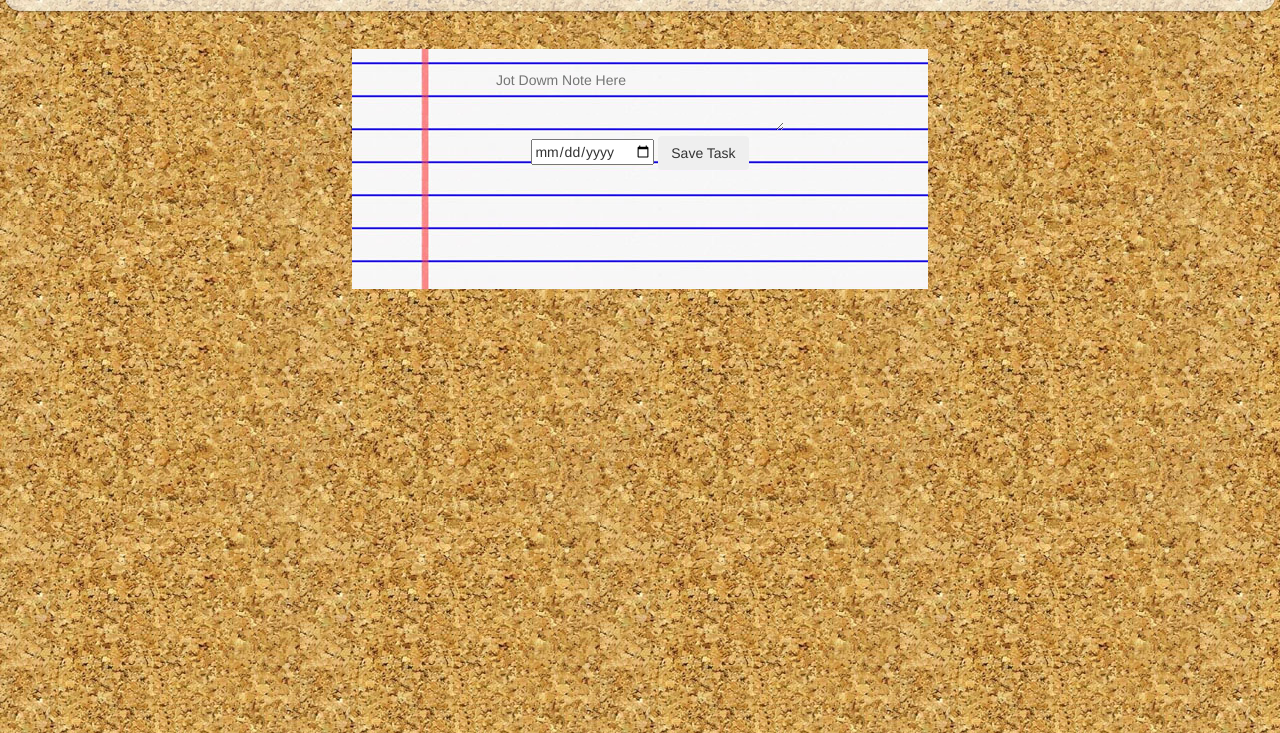
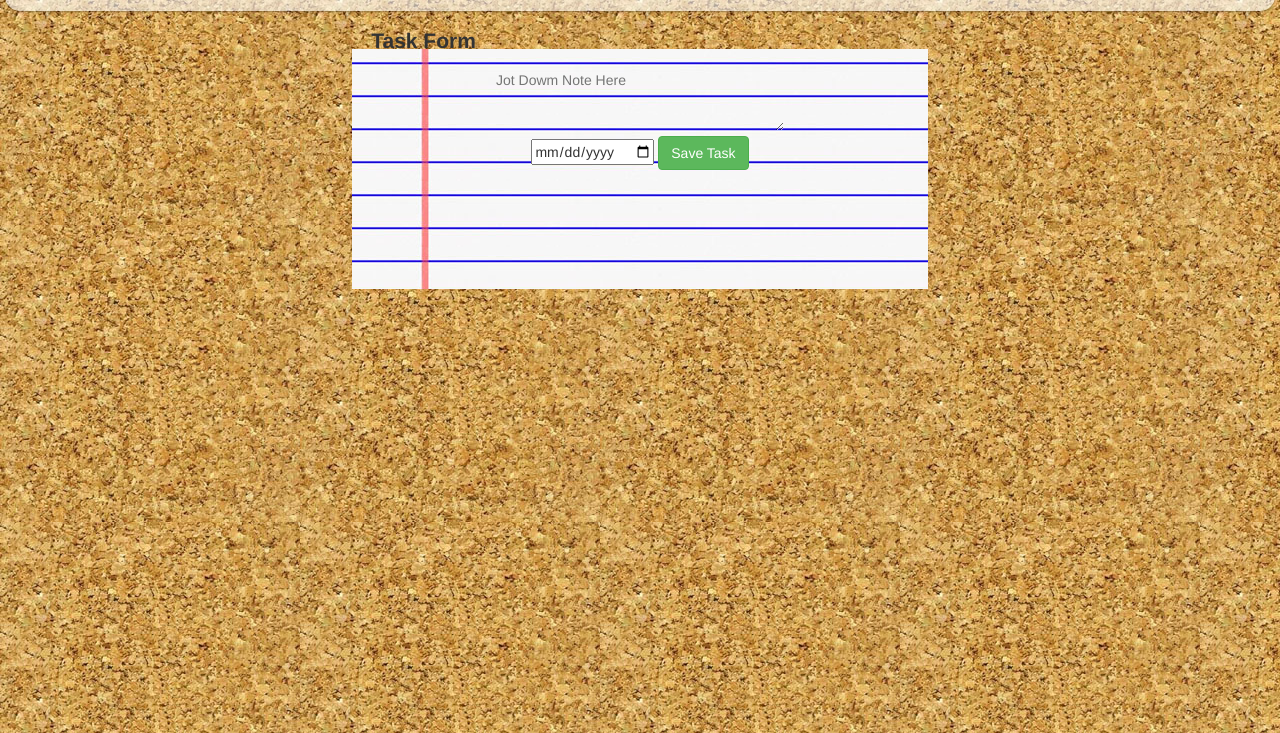
Before and after one commit to ItzhakS/Mytaskboard, a plain HTML site: page index.html in a window 1280 px wide. Shown: the part 72-805 px from the top of the page. Drawn offline with nearby package versions, Linux system fonts and the light colour scheme.

Commit message:
add task form heading

```diff
--- a/css/style.css
+++ b/css/style.css
@@ -14,6 +14,10 @@ header{
     border-radius: 15px;
     box-shadow: 0 1px 3px rgba(0,0,0,0.12), 0 1px 2px rgba(0,0,0,0.24);
     margin: 5px;
+}
+h4{
+    position: absolute;
+    left: 29%;
 }
 div.form-container{
     display: flex;
--- a/index.html
+++ b/index.html
@@ -15,16 +15,21 @@
     <header class="text-center">
         <img src="images/title.png" alt="My Task Board">
     </header>
+    <h4 class="lead"><strong>Task Form</strong></h4>
     <div class="form-container">
     <div class="form-paper text-center">
+        <div class="form-group">
         <textarea id = "note" placeholder="Jot Dowm Note Here"></textarea>
         <br>
         <input type="date" name="" id="date">
-        <button class="btn">Save Task</button>
-        <!-- <input type="text" placeholder="Jot Note"> -->
+        <button class="btn btn-success">Save Task</button>
+    </div>
     </div>
 </div>
-    <div class="container task-container">
+    <div class="container">
+        <div class="row task-container">
+
+        </div>
     </div>
 
 </body>
```
